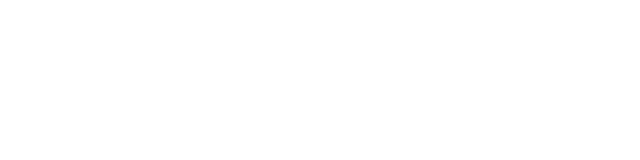
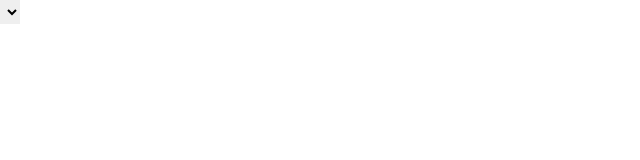
Before and after one commit to rmingon/vue3-timepicker, a Vue app: page / in a window 1280 px wide. Shown: the top 160 px of the page, without its empty margins (0-640 px from the left). Built offline with nearby package versions, Linux system fonts and the light colour scheme.

Commit message:
add tailwind

```diff
--- a/package.json
+++ b/package.json
@@ -13,6 +13,9 @@
   },
   "devDependencies": {
     "@vitejs/plugin-vue": "^4.0.0",
+    "autoprefixer": "^10.4.14",
+    "postcss": "^8.4.21",
+    "tailwindcss": "^3.2.7",
     "typescript": "^4.9.3",
     "vite": "^4.1.0",
     "vue-tsc": "^1.0.24"
--- /dev/null
+++ b/postcss.config.cjs
@@ -0,0 +1,6 @@
+module.exports = {
+  plugins: {
+    tailwindcss: {},
+    autoprefixer: {},
+  },
+}
--- a/src/App.vue
+++ b/src/App.vue
@@ -1,7 +1,8 @@
 <script setup lang="ts">
 
+  import TimePicker from './components/TimePicker.vue'
 </script>
 
 <template>
-
+  <TimePicker/>
 </template>
--- /dev/null
+++ b/src/components/TimePicker.vue
@@ -0,0 +1,11 @@
+<template>
+  <div>
+    <select id=""></select>
+  </div>
+</template>
+
+<script setup lang="ts">
+  const props = defineProps<{
+
+  }>()
+</script>
--- a/src/style.css
+++ b/src/style.css
@@ -1,80 +1,3 @@
-:root {
-  font-family: Inter, system-ui, Avenir, Helvetica, Arial, sans-serif;
-  line-height: 1.5;
-  font-weight: 400;
-
-  color-scheme: light dark;
-  color: rgba(255, 255, 255, 0.87);
-  background-color: #242424;
-
-  font-synthesis: none;
-  text-rendering: optimizeLegibility;
-  -webkit-font-smoothing: antialiased;
-  -moz-osx-font-smoothing: grayscale;
-  -webkit-text-size-adjust: 100%;
-}
-
-a {
-  font-weight: 500;
-  color: #646cff;
-  text-decoration: inherit;
-}
-a:hover {
-  color: #535bf2;
-}
-
-body {
-  margin: 0;
-  display: flex;
-  place-items: center;
-  min-width: 320px;
-  min-height: 100vh;
-}
-
-h1 {
-  font-size: 3.2em;
-  line-height: 1.1;
-}
-
-button {
-  border-radius: 8px;
-  border: 1px solid transparent;
-  padding: 0.6em 1.2em;
-  font-size: 1em;
-  font-weight: 500;
-  font-family: inherit;
-  background-color: #1a1a1a;
-  cursor: pointer;
-  transition: border-color 0.25s;
-}
-button:hover {
-  border-color: #646cff;
-}
-button:focus,
-button:focus-visible {
-  outline: 4px auto -webkit-focus-ring-color;
-}
-
-.card {
-  padding: 2em;
-}
-
-#app {
-  max-width: 1280px;
-  margin: 0 auto;
-  padding: 2rem;
-  text-align: center;
-}
-
-@media (prefers-color-scheme: light) {
-  :root {
-    color: #213547;
-    background-color: #ffffff;
-  }
-  a:hover {
-    color: #747bff;
-  }
-  button {
-    background-color: #f9f9f9;
-  }
-}
+@tailwind base;
+@tailwind components;
+@tailwind utilities;
--- /dev/null
+++ b/tailwind.config.cjs
@@ -0,0 +1,11 @@
+/** @type {import('tailwindcss').Config} */
+module.exports = {
+  content: [
+    "./index.html",
+    "./src/**/*.{vue,js,ts,jsx,tsx}",
+  ],
+  theme: {
+    extend: {},
+  },
+  plugins: [],
+}
```
Also changed, not shown: src/components/index.js (added), 1 other file (tests, documents, lock files or other folders).
